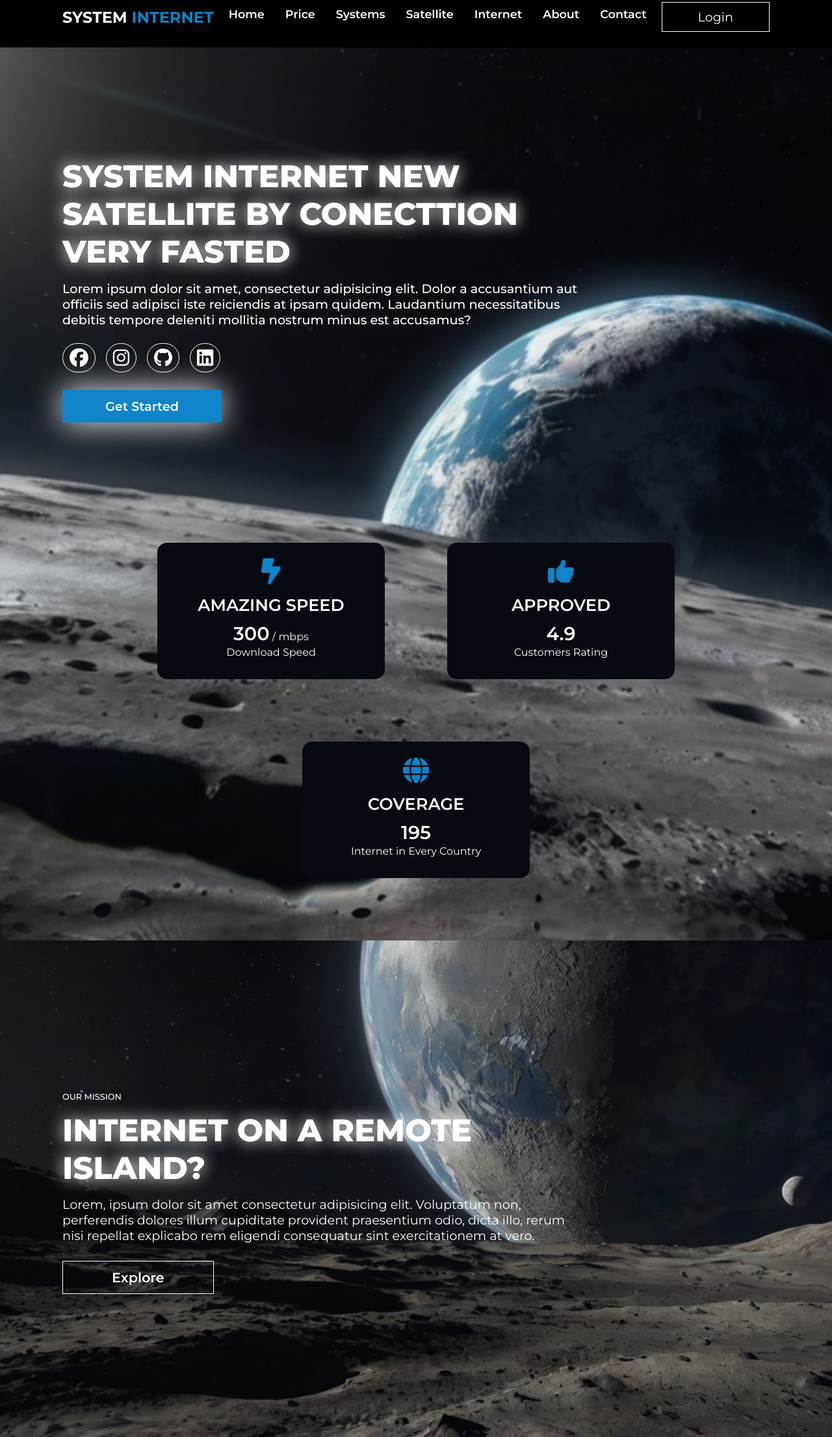
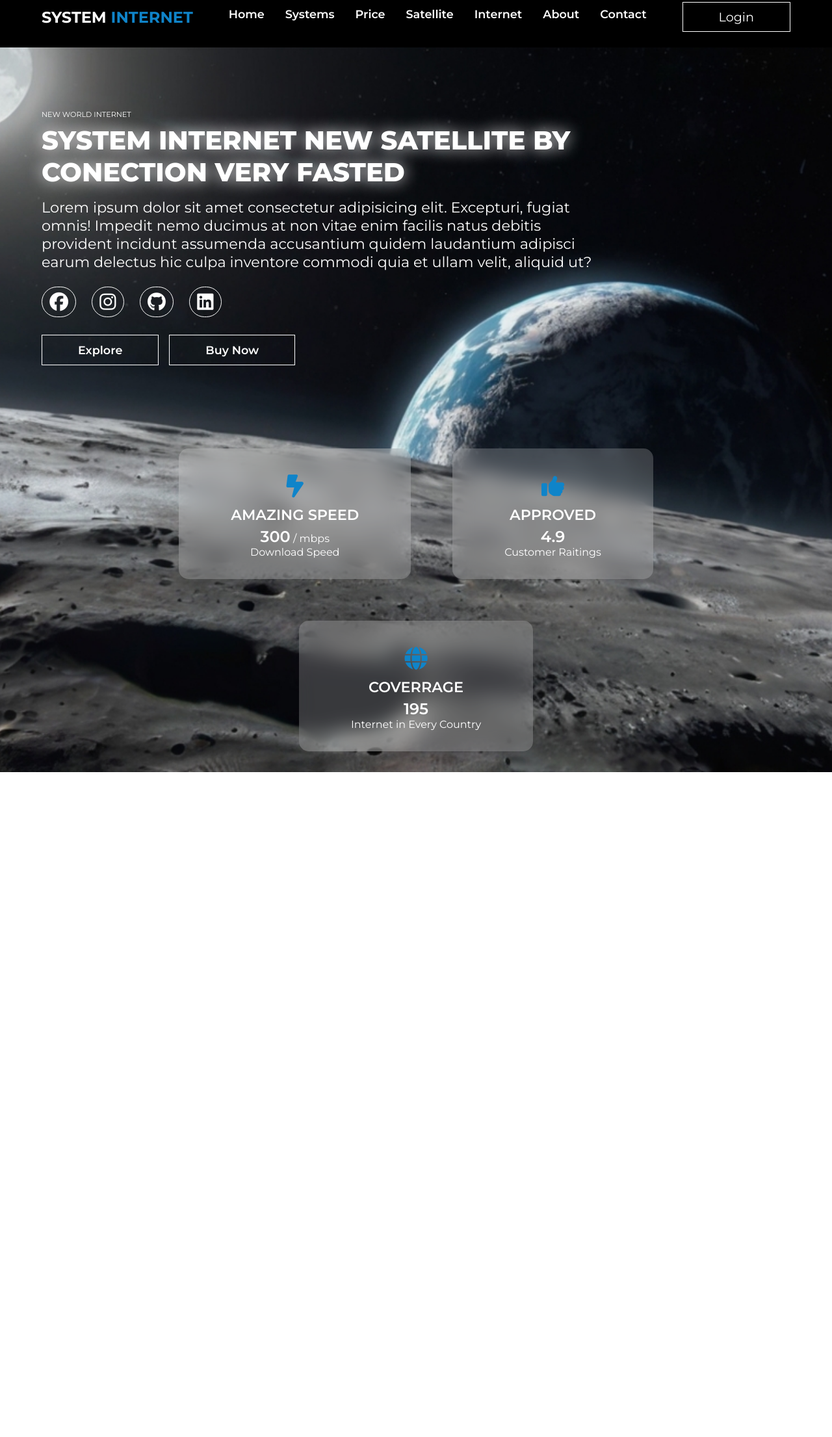
Before and after one commit to fallserkerg1/web-internet-services, a plain HTML site: page index.html in a window 1280 px wide. Shown: the part 21-2232 px from the top of the page at 65% size. After the commit the page ends 1209 px from the top, so only its background shows below. Drawn offline with Linux system fonts and the light colour scheme.

Commit message:
version 1.2

```diff
--- a/css/responsive.css
+++ b/css/responsive.css
@@ -8,4 +8,30 @@
         display: none;
     }
 
+    .banner .container-text {
+        width: 100%;
+    }
+
 }
+
+@media (max-width: 450px) {
+    .buttons {
+        display: flex;
+        flex-direction: column;
+        text-align: center;
+        gap: 1rem;
+        margin-top: 0.7rem;
+    }
+
+    .dropdown_menu {
+        top: 9rem;
+        text-align: center;
+        padding: 2rem 4rem;
+    }
+}
+
+@media (max-width: 350px) {
+    .banner .container-text {
+        padding: 5rem 1.8rem;
+    }
+}
--- a/css/style.css
+++ b/css/style.css
@@ -23,9 +23,8 @@ body {
 /* ---- HEADER ---- */
 
 .header {
-    padding: 2rem 6rem;
+    padding: 2rem 4rem;
     background-color: var(--bg-black);
-    position: fixed;
     width: 100%;
 }
 
@@ -82,7 +81,7 @@ body {
     font-size: 1.2rem;
     border: 1px solid var(--color-white);
     padding: 10px 55px;
-    transition: all 0.6s ease;
+    transition: all 0.3s ease;
 }
 
 .container-header .btn_action .btn:hover {
@@ -95,9 +94,45 @@ body {
 .toggle_btn{
     display: none;
     color: var(--color-white);
-    font-size: 1.2rem;
+    font-size: 1.5rem;
     cursor: pointer;
 }
+
+/* ---- dropdown ---- */
+
+.dropdown_menu {
+    display: none;
+    position: absolute;
+    right: 1.5rem;
+    top: 7rem;
+    left: 1.5rem;
+    font-size: 1.8rem;
+    text-align: center;
+    padding: 2rem 8rem;
+    border-radius: 15px;
+    background-color: rgba(255, 255, 255, 0.1);
+    backdrop-filter: blur(15px);
+}
+
+.dropdown_menu a {
+    font-weight: 600;
+    display: flex;
+    flex-direction: column;
+    padding: 0.7rem 0;
+    text-decoration: none;
+    border-bottom: 1px solid transparent;
+    transition: all 0.6s ease-in-out;
+}
+
+.dropdown_menu a:hover {
+    color: var(--color-blue);
+    text-shadow: 0 0 75px var(--color-white);
+}
+
+.dropdown_menu.open {
+    display: block;
+}
+
 
 /* ------ BANNER ------ */
 
@@ -109,181 +144,117 @@ body {
     width: 100%;
 }
 
-.container-banner {
-    padding: 10rem 6rem 0 6rem;
+.banner .container-text {
+    padding: 6rem 4rem;
+    width: 1000px;
     display: flex;
-    flex-flow: row wrap;
+    flex-direction: column;
 }
 
-/* ------ container-text -------- */
-
-.container-banner .container-text {
-    display: flex;
-    flex-flow: column wrap;
-    justify-content: center;
-    width: 800px;
-    height: 600px;
+.banner .container-text h4 {
+    font-size: 0.7rem;
+    font-weight: 400;
+    text-transform: uppercase;
+    margin-bottom: 0.5rem;
 }
 
-.container-banner .container-text h2 {
-    font-size: 3rem;
+.banner .container-text h2 {
+    font-size: 2.5rem;
     font-weight: 800;
+    text-shadow: 0 0 25px var(--color-white);
     text-transform: uppercase;
-    text-shadow: 0 0 25px var(--color-white);
-    margin-bottom: 1rem;
+    margin-bottom: 0.5rem;
 }
 
-.container-banner .container-text p {
-    font-size: 1.2rem;
-    font-weight: 500;
-    margin-bottom: 1rem;
+.banner .container-text p {
+    margin: 0.5rem 0;
+    font-size: 1.4rem;
 }
 
-.container-banner .icon-social {
+/* ---- icon-social ---- */
+
+.social-icons {
+    margin: 1rem 0;
     display: flex;
     flex-direction: row;
-    gap: 1rem;
+    gap: 1.5rem;
 }
 
-.container-banner .icon-social a {
-    margin: 0.5rem 0;
+.social-icons a {
     font-size: 1.8rem;
+    padding: 0.3rem 0.7rem;
     border: 1px solid var(--color-white);
-    background-color: transparent;
-    padding: 4px 10px;
     border-radius: 50px;
     transition: all 0.3s ease;
 }
 
-.container-banner .icon-social a:hover {
-    transform: scale(1.1)translateY(-10px);
-    border: 1px solid transparent;
+.social-icons a:hover {
+    border: 1px solid var(--color-blue);
     background-color: var(--color-blue);
-    box-shadow: 0 0 25px var(--color-white);
-}
-
-.container-banner .container-text .btn {
-    margin-top: 2rem;
-}
-
-.container-banner .container-text .btn .btn_p {
-    border: 1px solid transparent;
-    background-color: var(--color-blue);
-    padding: 12px 65px;
-    text-decoration: none;
-    font-size: 1.2rem;
-    font-weight: 600;
+    transform: scale(1.1)translateY(-15px);
     box-shadow: 0 0 50px var(--color-white);
 }
 
-/* cards */
+/* ----- buttons ----- */
+
+.buttons {
+    display: flex;
+    flex-flow: row wrap;
+    gap: 1rem;
+    margin-top: 0.7rem;
+}
+
+.buttons a {
+    font-size: 1.1rem;
+    font-weight: 600;
+    text-decoration: none;
+    padding: 12px 55px;
+    background: transparent;
+    border: 1px solid var(--color-white);
+    transition: all 0.3s ease;
+}
+
+.buttons a:hover {
+    background: var(--color-blue);
+    border: 1px solid transparent;
+    box-shadow: 0 0 50px var(--color-white);
+}
+
+/* ---- Cards ---- */
+
 .container-card {
+    padding: 2rem 4rem;
     display: flex;
     flex-flow: row wrap;
     justify-content: center;
-    gap: 6rem;
-    padding: 6rem;
-    width: 100%;
+    gap: 4rem;
 }
 
 .container-card .card {
-    padding: 2.5rem 2.5rem 4rem 2.5rem;
-    height: 210px;
-    width: 350px;
-    background-color: var(--card-color);
-    border-radius: 15px;
     display: flex;
     flex-direction: column;
-    align-items: center;
     justify-content: center;
+    text-align: center;
+    background: rgba(255, 255, 255, 0.2);
+    backdrop-filter: blur(15px);
+    padding: 2rem 5rem;
+    border-radius: 15px;
 }
 
-.container-card .card i{
+.card i {
+    font-size: 2.2rem;
+    margin: 8px 0;
     color: var(--color-blue);
-    font-size: 2.5rem;
-    padding: 1rem;
 }
 
-.container-card .card h3 {
-    font-size: 1.6rem;
+.card h3 {
+    font-size: 1.4rem;
     font-weight: 600;
-    text-align: center;
     text-transform: uppercase;
-    margin-bottom: 10px;
+    margin: 5px 0;
 }
 
-.container-card .card p span {
-    font-size: 1.8rem;
+.card p span {
+    font-size: 1.5rem;
     font-weight: 600;
-    text-transform: uppercase;
 }
-
-.container-card .card p {
-    font-size: 1rem;
-    margin: 1px 0;
-}
-
-
-
-/* ---- section system - our mission ------ */
-
-.system {
-    background: url('../img/pic-01.jpg');
-    background-position: center;
-    background-repeat: no-repeat;
-    background-size: cover;
-    width: 100%;
-}
-
-.system .container-system {
-    display: flex;
-    flex-flow: row wrap;
-    padding: 2rem 0;
-}
-
-.system .container-system .container-text {
-    padding: 2rem 6rem;
-    justify-content: flex-start;
-    align-items: center;
-    align-content: center;
-    height: 700px;
-    width: 1000px;
-}
-
-.system .container-system .container-text h3{
-    font-size: 0.8rem;
-    font-weight: 500;
-    text-transform: uppercase;
-    margin-bottom: 15px;
-}
-
-.system .container-system .container-text h2 {
-    font-size: 3rem;
-    font-weight: 800;
-    text-transform: uppercase;
-    text-shadow: 0 0 25px var(--color-white);
-    margin-bottom: 15px;
-}
-
-.system .container-system .container-text p {
-    font-size: 1.2rem;
-    font-weight: 400;
-    margin-bottom: 40px;
-}
-
-.system .container-system .container-text .btn_access {
-    text-decoration: none;
-    font-size: 1.3rem;
-    font-weight: 600;
-    padding: 12px 75px;
-    background: transparent;
-    border: 1px solid var(--color-white);
-    transition: all 0.6s ease-in-out;
-
-}
-
-.system .container-system .container-text .btn_access:hover {
-    border: 1px solid transparent;
-    background: var(--color-blue);
-    box-shadow: 0 0 30px var(--color-white);
-}
--- a/index.html
+++ b/index.html
@@ -10,7 +10,7 @@
     <title>System Web - Internet</title>
 </head>
 <body>
-    <!-- header -->
+    <!-- HEADER -->
     <header class="header">
         <div class="container-header">
             <div class="logo">
@@ -18,8 +18,8 @@
             </div>
             <navbar class="nav">
                 <a href="#home">Home</a>
+                <a href="#systems">Systems</a>
                 <a href="#price">Price</a>
-                <a href="#systems">Systems</a>
                 <a href="#satellite">Satellite</a>
                 <a href="#internet">Internet</a>
                 <a href="#about">About</a>
@@ -32,29 +32,40 @@
                 <i class="fa-solid fa-bars"></i>
             </div>
         </div>
+        <div class="dropdown_menu">
+            <a href="#home">Home</a>
+            <a href="#systems">Systems</a>
+            <a href="#price">Price</a>
+            <a href="#satellite">Satellite</a>
+            <a href="#internet">Internet</a>
+            <a href="#about">About</a>
+            <a href="#contact">Contact</a>
+        </div>
     </header>
-    <!-- banner -->
-    <section class="banner">
-        <div class="container-banner">
+    <!-- BANNER -->
+    <section class="banner" id="home">
+        <!-- texte banner -->
         <div class="container-text">
-                <h2>System Internet new satellite by conecttion very fasted</h2>
-                <p>
-                    Lorem ipsum dolor sit amet, consectetur adipisicing elit.
-                    Dolor a accusantium aut officiis sed adipisci iste reiciendis
-                    at ipsam quidem. Laudantium necessitatibus debitis tempore
-                    deleniti mollitia nostrum minus est accusamus?
+            <h4>New World Internet</h4>
+            <h2>System Internet New Satellite By Conection Very Fasted</h2>
+            <p>Lorem ipsum dolor sit amet consectetur adipisicing elit.
+                Excepturi, fugiat omnis! Impedit nemo ducimus at non vitae
+                enim facilis natus debitis provident incidunt assumenda
+                accusantium quidem laudantium adipisci earum delectus hic
+                culpa inventore commodi quia et ullam velit, aliquid ut?
             </p>
-                <div class="icon-social">
+            <div class="social-icons">
                 <a href="#"><i class="fa-brands fa-facebook"></i></a>
                 <a href="#"><i class="fa-brands fa-instagram"></i></a>
                 <a href="#"><i class="fa-brands fa-github"></i></a>
                 <a href="#"><i class="fa-brands fa-linkedin"></i></a>
             </div>
-                <div class="btn">
-                    <a href="#" class="btn_p">Get Started</a>
+            <div class="buttons">
+                <a href="#">Explore</a>
+                <a href="#">Buy Now</a>
             </div>
         </div>
-        </div>
+        <!-- cards -->
         <div class="container-card">
             <div class="card">
                 <i class="fa-solid fa-bolt-lightning"></i>
@@ -66,33 +77,16 @@
                 <i class="fa-solid fa-thumbs-up"></i>
                 <h3>Approved</h3>
                 <p><span>4.9</span></p>
-                <p>Customers Rating</p>
+                <p>Customer Raitings</p>
             </div>
             <div class="card">
                 <i class="fa-solid fa-globe"></i>
-                <h3>Coverage</h3>
+                <h3>Coverrage</h3>
                 <p><span>195</span></p>
                 <p>Internet in Every Country</p>
             </div>
         </div>
     </section>
-    <!-- systems -->
-    <section class="system">
-        <!--container-->
-        <div class="container-system">
-            <div class="container-text">
-                <h3>Our Mission</h3>
-                <h2>Internet on a Remote Island?</h2>
-                <p>
-                    Lorem, ipsum dolor sit amet consectetur adipisicing elit.
-                    Voluptatum non, perferendis dolores illum cupiditate
-                    provident praesentium odio, dicta illo, rerum nisi
-                    repellat explicabo rem eligendi consequatur sint
-                    exercitationem at vero.
-                </p>
-                <a href="#" class="btn_access">Explore</a>
-            </div>
-        </div>
-    </section>
 </body>
+    <script src="js/script.js"></script>
 </html>
--- /dev/null
+++ b/js/script.js
@@ -0,0 +1,7 @@
+const toggleBtn = document.querySelector('.toggle_btn')
+const toggleBtnIcon = document.querySelector('.toggle_btn i')
+const dropDownMenu = document.querySelector('.dropdown_menu')
+
+toggleBtn.onclick = function () {
+    dropDownMenu.classList.toggle('open')
+}
```
Lines whose indentation alone changed are shown as unchanged.
